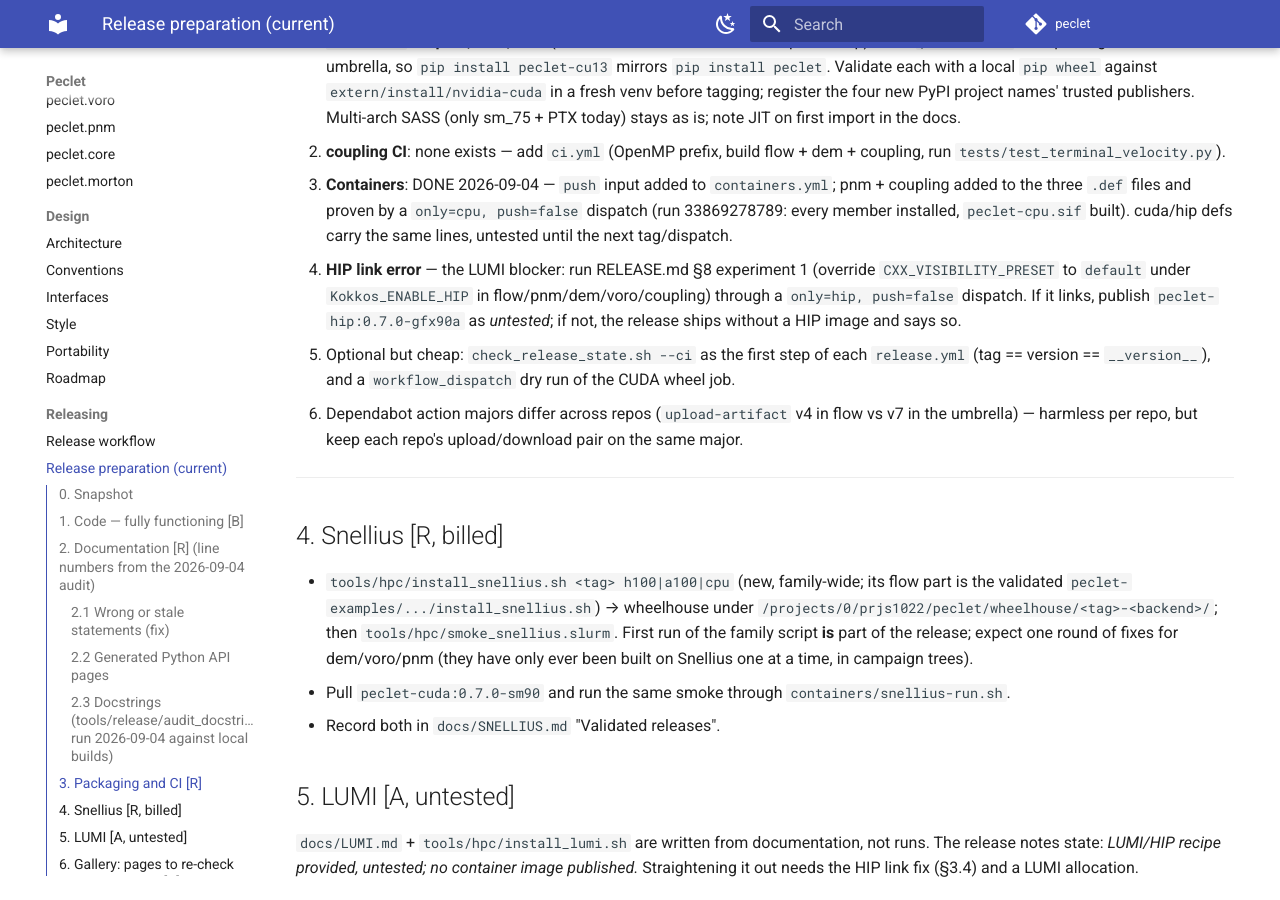
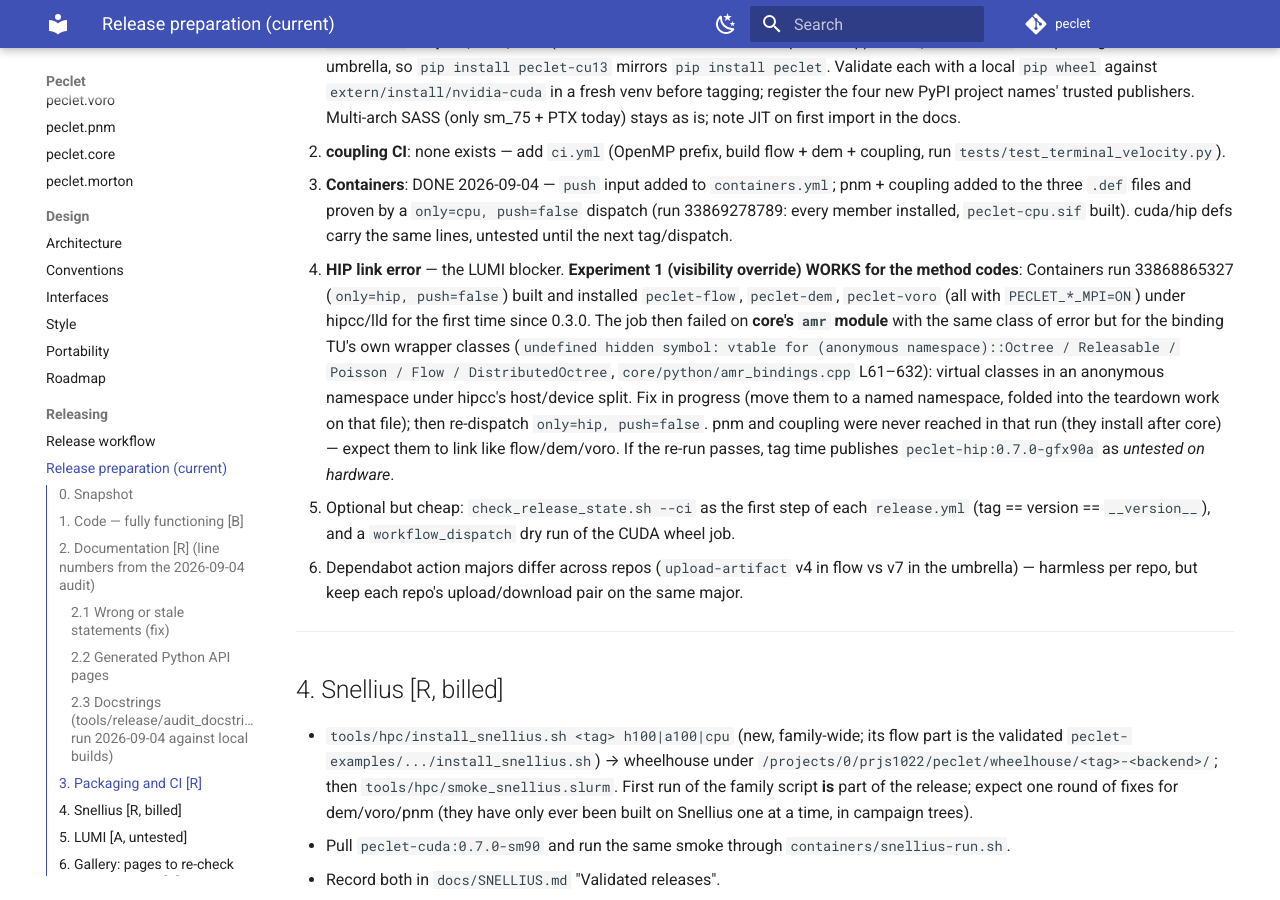
Before and after one commit to computational-chemical-engineering/peclet, an MkDocs documentation site: the page built from docs/RELEASE_PREP.md, in a window 1280 px wide and 900 px high, scrolled down 4844 px. Built offline with MkDocs 1.6.1 and Material for MkDocs 9.7.7, drawn with Linux system fonts in a browser that asks for light colours; comment, search, counter and statistics services are not loaded.

Commit message:
docs: HIP experiment 1 result — flow/dem/voro link under hipcc; core amr anonymous-namespace vtables are the last failure
Co-Authored-By: Claude Fable 5.1 <noreply@anthropic.com>
Claude-Session: https://claude.ai/code/session_01Ad6J2id7ig4LfsyWA17jnx

```diff
--- a/docs/RELEASE_PREP.md
+++ b/docs/RELEASE_PREP.md
@@ -158,10 +158,17 @@ names missing (all VoF, scenes, MPI, rebalance), dem 43 of 91, voro 38 of 63 (`F
 3. **Containers**: DONE 2026-09-04 — `push` input added to `containers.yml`; pnm + coupling added to
    the three `.def` files and proven by a `only=cpu, push=false` dispatch (run 33869278789: every member
    installed, `peclet-cpu.sif` built). cuda/hip defs carry the same lines, untested until the next tag/dispatch.
-4. **HIP link error** — the LUMI blocker: run RELEASE.md §8 experiment 1 (override
-   `CXX_VISIBILITY_PRESET` to `default` under `Kokkos_ENABLE_HIP` in flow/pnm/dem/voro/coupling)
-   through a `only=hip, push=false` dispatch. If it links, publish `peclet-hip:0.7.0-gfx90a` as
-   *untested*; if not, the release ships without a HIP image and says so.
+4. **HIP link error** — the LUMI blocker. **Experiment 1 (visibility override) WORKS for the method
+   codes**: Containers run 33868865327 (`only=hip, push=false`) built and installed `peclet-flow`,
+   `peclet-dem`, `peclet-voro` (all with `PECLET_*_MPI=ON`) under hipcc/lld for the first time since
+   0.3.0. The job then failed on **core's `amr` module** with the same class of error but for the
+   binding TU's own wrapper classes (`undefined hidden symbol: vtable for (anonymous
+   namespace)::Octree / Releasable / Poisson / Flow / DistributedOctree`, `core/python/amr_bindings.cpp`
+   L61–632): virtual classes in an anonymous namespace under hipcc's host/device split. Fix in
+   progress (move them to a named namespace, folded into the teardown work on that file); then
+   re-dispatch `only=hip, push=false`. pnm and coupling were never reached in that run (they install
+   after core) — expect them to link like flow/dem/voro. If the re-run passes, tag time publishes
+   `peclet-hip:0.7.0-gfx90a` as *untested on hardware*.
 5. Optional but cheap: `check_release_state.sh --ci` as the first step of each `release.yml`
    (tag == version == `__version__`), and a `workflow_dispatch` dry run of the CUDA wheel job.
 6. Dependabot action majors differ across repos (`upload-artifact` v4 in flow vs v7 in the umbrella) — harmless per repo, but keep each repo's upload/download pair on the same major.
```
Also changed, not shown: docs/LUMI.md (+8 -1 lines), docs/RELEASE.md (+4 -0 lines), docs/containers.md (+7 -7 lines).
